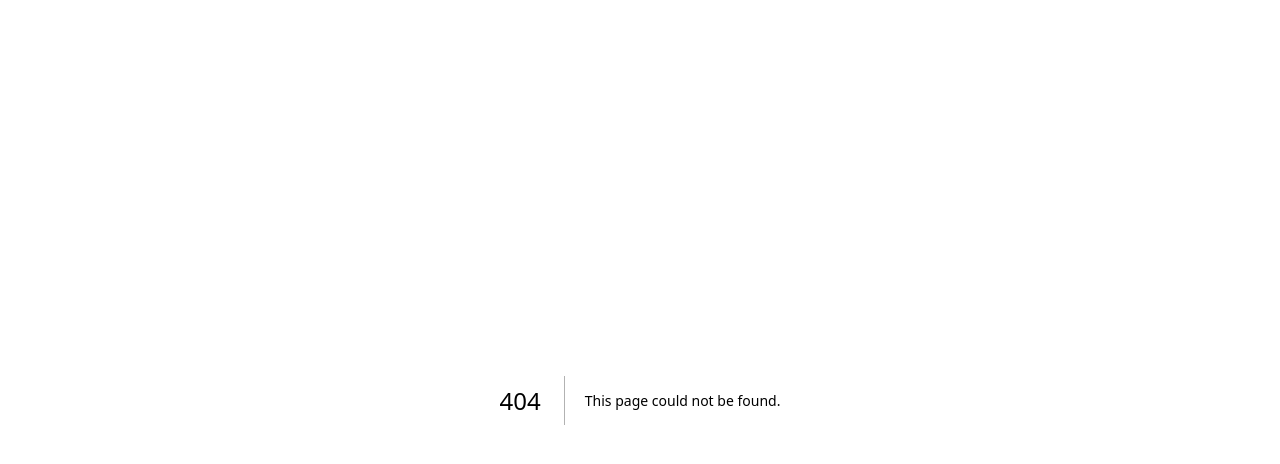
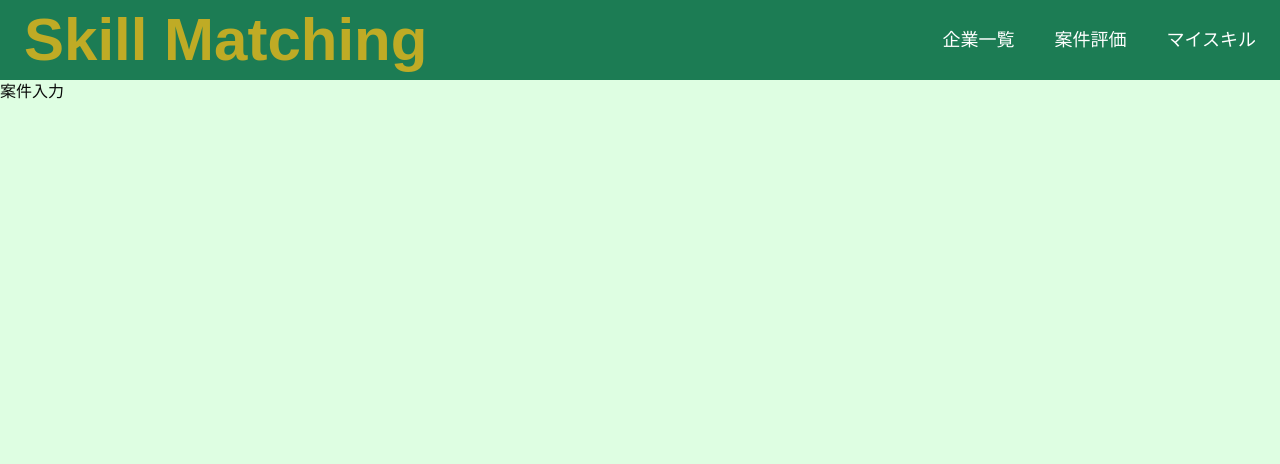
Before and after one commit to RiTa-23/SkillMatching, a Next.js app in the folder frontend/: page /company/project/1/enter in a window 1280 px wide. Before the commit this address had no page. Shown: the top 464 px of the page. Built offline with nearby package versions, Linux system fonts and the light colour scheme.

Commit message:
add:案件入力ページ追加

```diff
--- /dev/null
+++ b/frontend/src/app/company/project/[id]/enter/page.tsx
@@ -0,0 +1,9 @@
+const ProjectEnterPage = () => {
+  return (
+    <div>
+      <h1>案件入力</h1>
+    </div>
+  );
+};
+
+export default ProjectEnterPage;
```
